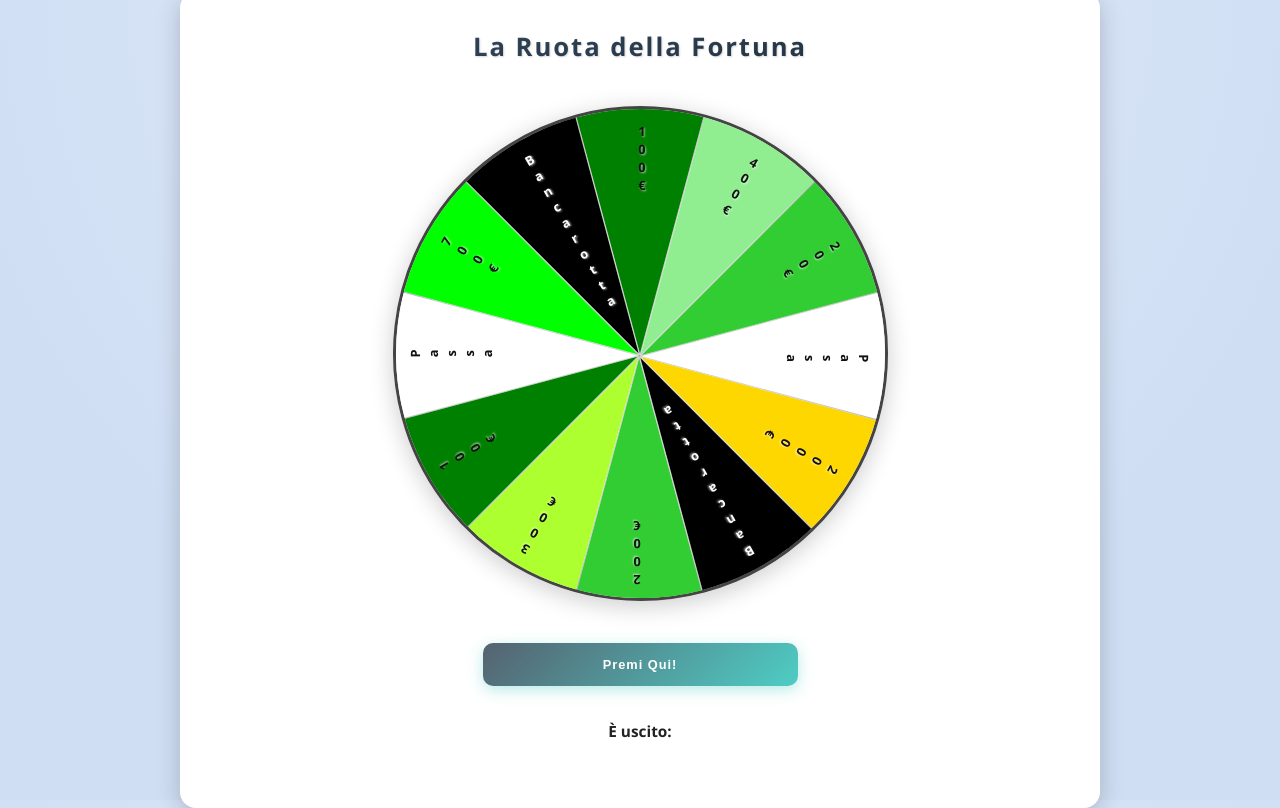
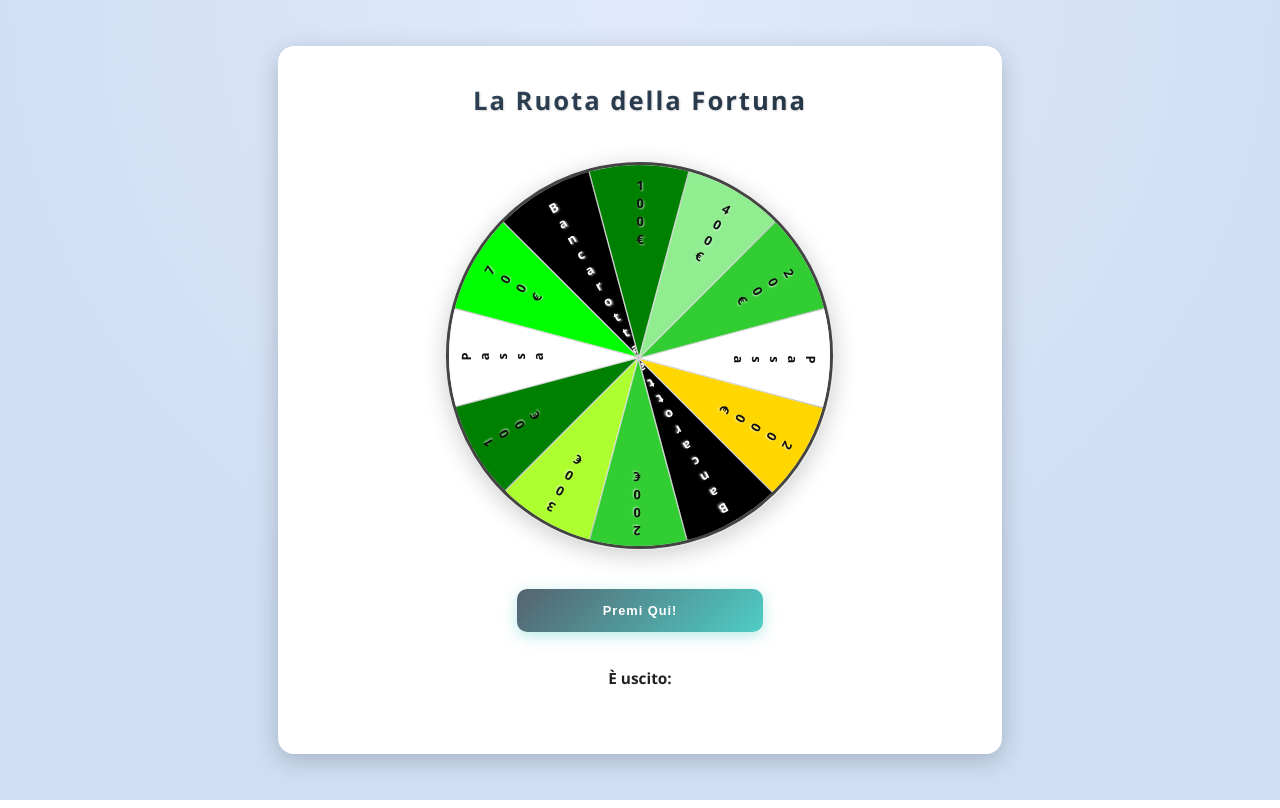
Before and after one commit to MarcoOrofino/wheel-of-fortune, a plain HTML site: page index.html in a window 1280 px wide. Drawn offline with Linux system fonts and the light colour scheme.

Commit message:
fix aspetto telefono

```diff
--- a/css/styles.css
+++ b/css/styles.css
@@ -9,7 +9,7 @@ body{
     width: 100vw;
     height: 100vh;
     margin: 0;
-    background: radial-gradient(circle at top, #e0eafc, #cfdef3 70%);
+    background: #ffffff;
     font-family: "Segoe UI", Roboto, sans-serif;
     color: #222;
     display: flex;
@@ -41,17 +41,17 @@ p {
 }
 
 .container{
-    width: 95%;
-    max-width: 900px;
-    height: auto;
+    width: 100vw;
+    height: 100vh;
+    max-width: 100%;
+    border-radius: 0;
+    box-shadow: none;
     background-color: #fff;
-    border-radius: 16px;
-    box-shadow: 0 6px 25px rgba(0, 0, 0, 0.2);
+    padding: 10px;
     display: flex;
     flex-direction: column;
+    justify-content: flex-start;
     align-items: center;
-    padding: 20px 10px 50px;
-    overflow: visible;
 }
 
 /*La creazione della ruota*/
@@ -237,6 +237,20 @@ button:hover {
     .circle{width: 70%; max-width: 550px;}
     .text p{font-size: 0.6rem;}
     .button{width: 60%;}
+
+    body{
+        background: radial-gradient(circle at top, #e0eafc, #cfdef3 70%);
+    }
+
+    .container{
+        width: 70%;
+        max-width: 900px;
+        height: auto;
+        border-radius: 16px;
+        box-shadow: 0 6px 25px rgba(0, 0, 0, 0.2);
+        background-color: #fff;
+        padding: 20px 10px 50px;
+    }
 }
 
 @media(min-width: 769px) {
@@ -246,6 +260,20 @@ button:hover {
     .circle{width: 55%; max-width: 600px;}
     .text p{font-size: 0.8rem;}
     .button{width: 35%;}
+
+    body{
+        background: radial-gradient(circle at top, #e0eafc, #cfdef3 70%);
+    }
+
+    .container{
+        width: 55%;
+        max-width: 900px;
+        height: auto;
+        border-radius: 16px;
+        box-shadow: 0 6px 25px rgba(0, 0, 0, 0.2);
+        background-color: #fff;
+        padding: 20px 10px 50px;
+    }
 }
 
 /*Gestione aggiuntiva per ogni spicchio*/
```
